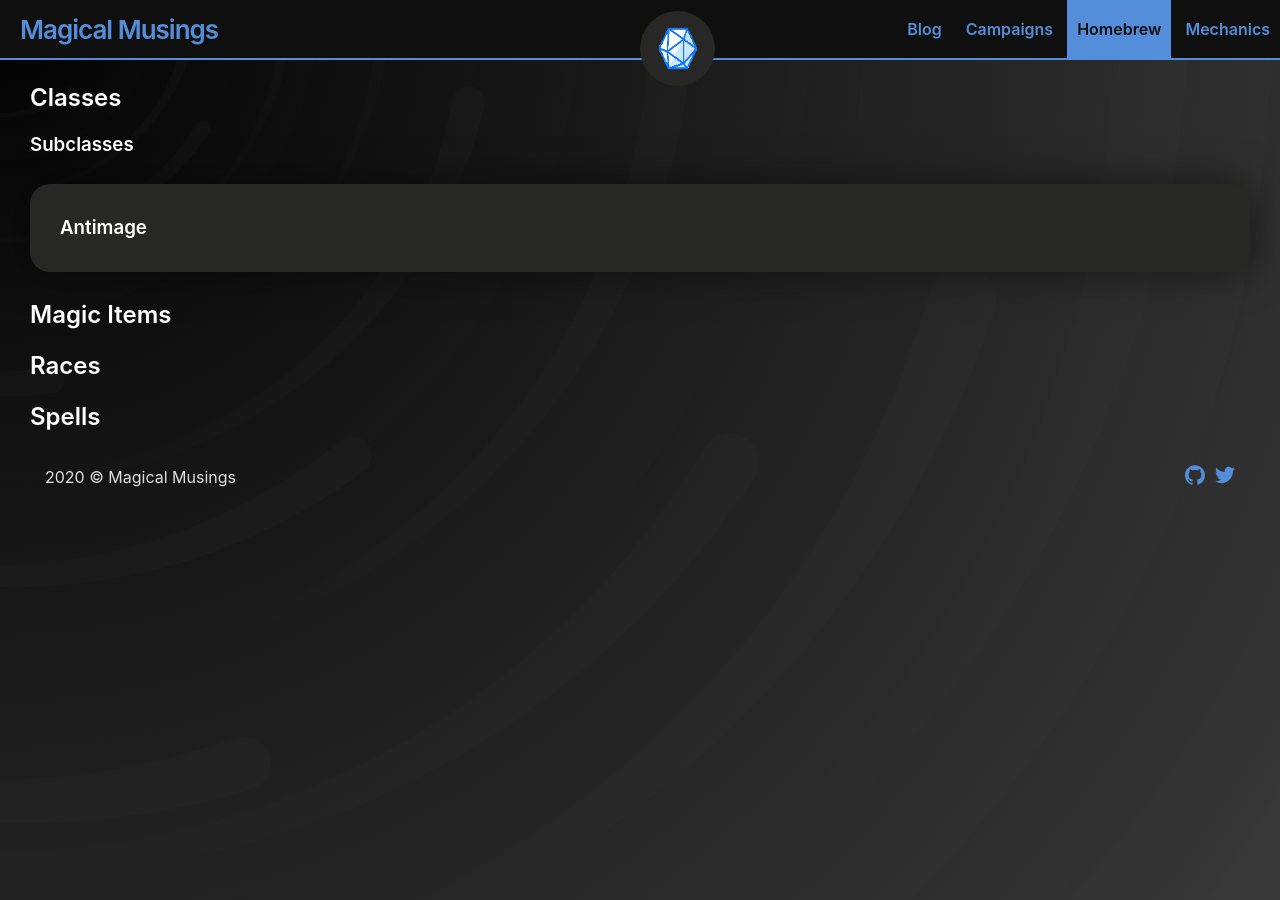
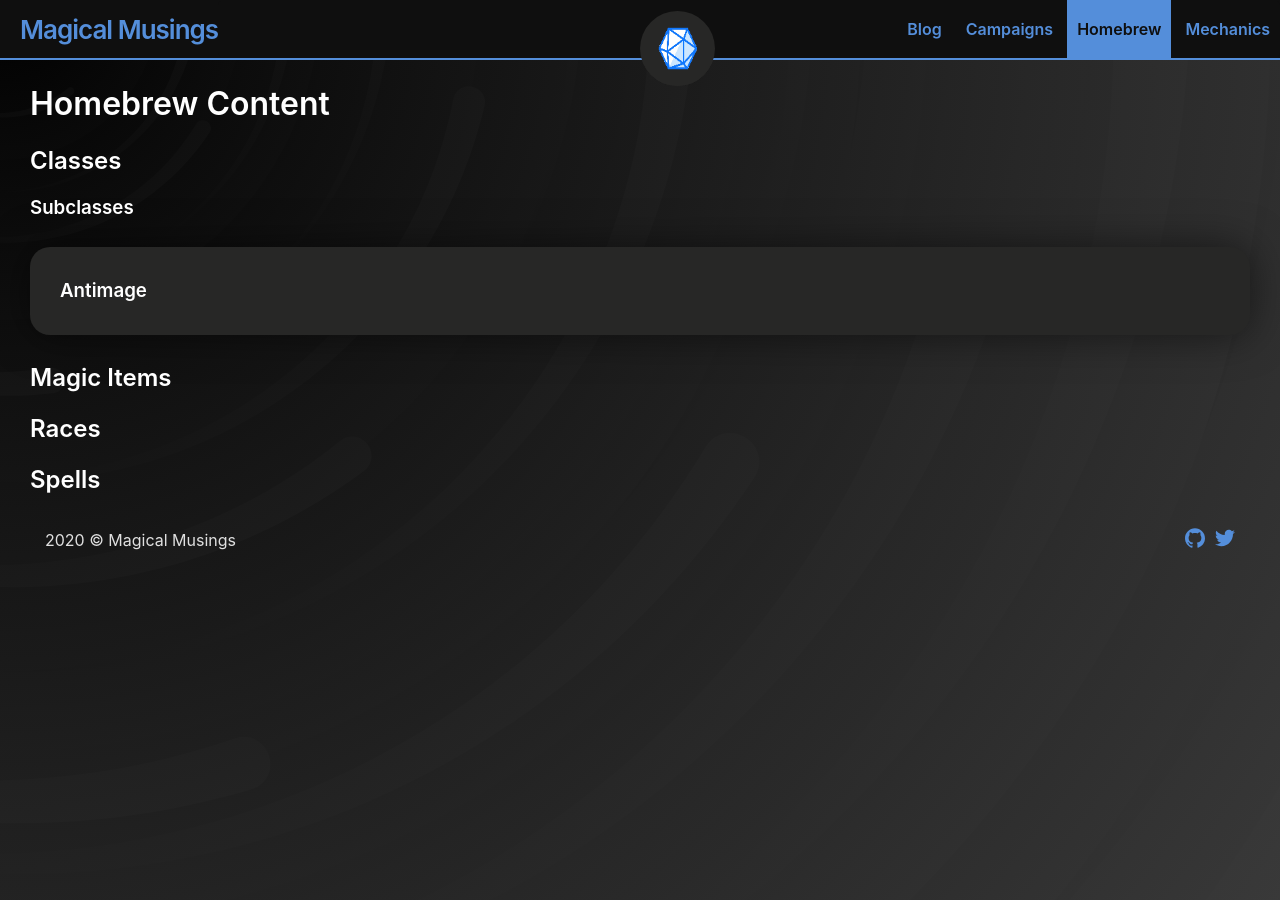
Before and after one commit to andersthemagi/magicalmusings.github.io, a Jekyll site: the page built from homebrew.md, in a window 1280 px wide. Built offline with Jekyll 4.4.1, drawn with Linux system fonts in a browser that asks for light colours.

Commit message:
Update homebrew.md

```diff
--- a/homebrew.md
+++ b/homebrew.md
@@ -5,3 +5,4 @@
 order: 3
 exclude: false
 ---
+# Homebrew Content
```
